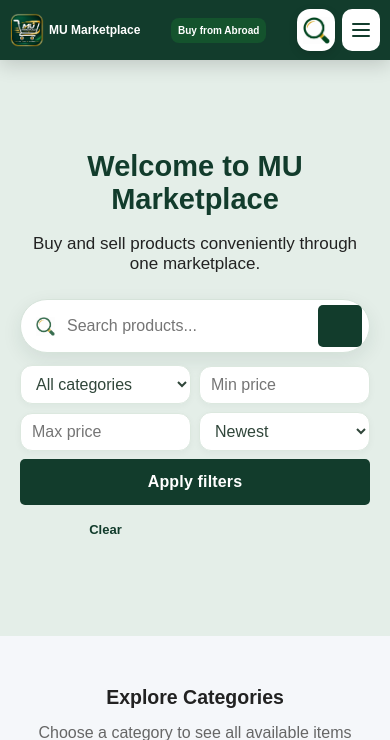
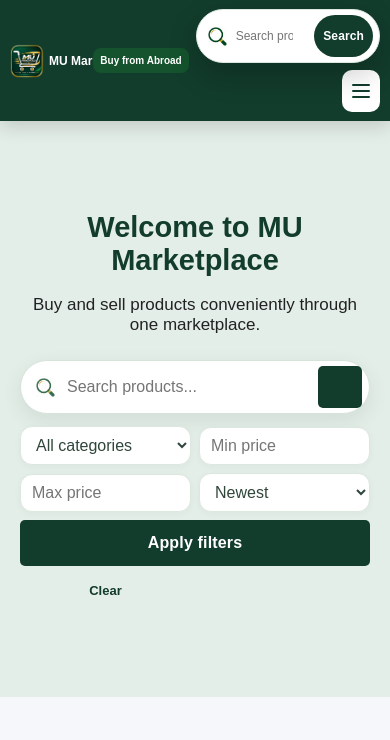
Before and after one commit to Emmanuelmafo/mu_marketplace, a Flask app: page / in a window 390 px wide. Shown: the top 740 px of the page. Run offline with Flask 3, Linux system fonts and the light colour scheme; data that the repository does not hold is empty; some libraries are stand-ins or nearby versions.

Commit message:
Show full homepage header search bar on desktop and mobile

```diff
--- a/templates/index.html
+++ b/templates/index.html
@@ -415,11 +415,8 @@
         <a href="{{ url_for('buy_from_abroad') }}" class="buy-from-abroad-button" style="display:inline-flex;align-items:center;justify-content:center;padding:9px 14px;margin:8px;background:#14532d;color:#fff;border-radius:8px;text-decoration:none;font-weight:700;">Buy from Abroad</a>
 
         <div class="home-header-actions">
-            <button class="header-search-toggle" id="headerSearchToggle" type="button"
-                    aria-label="Open product search" aria-expanded="false" title="Search products">
-                <img src="{{ url_for('static', filename='images/branding/search-icon.png') }}" alt="">
-            </button>
-            <form class="header-quick-search" id="headerQuickSearch" action="{{ url_for('home') }}" method="get" role="search">
+            <form class="header-quick-search header-visible-search" id="headerQuickSearch" action="{{ url_for('home') }}" method="get" role="search">
+                <img src="{{ url_for('static', filename='images/branding/search-icon.png') }}" alt="" aria-hidden="true">
                 <input type="search" name="q" placeholder="Search products..." aria-label="Search products">
                 <button type="submit" aria-label="Submit search">Search</button>
             </form>
@@ -970,5 +967,59 @@ document.addEventListener('DOMContentLoaded', function () {
 }
 </style>
 
+<style>
+/* Keep the full search field visible in the homepage header on desktop and mobile. */
+.header-visible-search {
+  display:flex !important;
+  flex:1 1 230px;
+  min-width:145px;
+  max-width:360px;
+  position:static;
+  padding:5px 6px 5px 11px;
+  gap:7px;
+  background:#fff;
+  border:1px solid #dce8df;
+  border-radius:999px;
+}
+.header-visible-search > img {
+  display:block;
+  width:19px;
+  height:19px;
+  flex:0 0 19px;
+  object-fit:contain;
+}
+.header-visible-search input {
+  flex:1;
+  width:auto !important;
+  min-width:0;
+  padding:8px 2px !important;
+  font-size:13px;
+}
+.header-visible-search button {
+  flex:0 0 auto;
+  padding:8px 11px;
+  border:0;
+  border-radius:999px;
+  background:#123c2c;
+  color:#fff;
+  font-weight:700;
+}
+@media(max-width:650px) {
+  .marketplace-sticky-header > .home-header-actions {
+    flex:1 1 auto !important;
+    min-width:0;
+  }
+  .header-visible-search {
+    flex:1 1 100%;
+    max-width:none;
+    min-width:0;
+    order:1;
+  }
+  .marketplace-sticky-header .mobile-menu-toggle { order:2; }
+  .header-visible-search input { font-size:12px !important; }
+  .header-visible-search button { padding:7px 9px; font-size:12px; }
+}
+</style>
+
 </body>
 </html>
```
